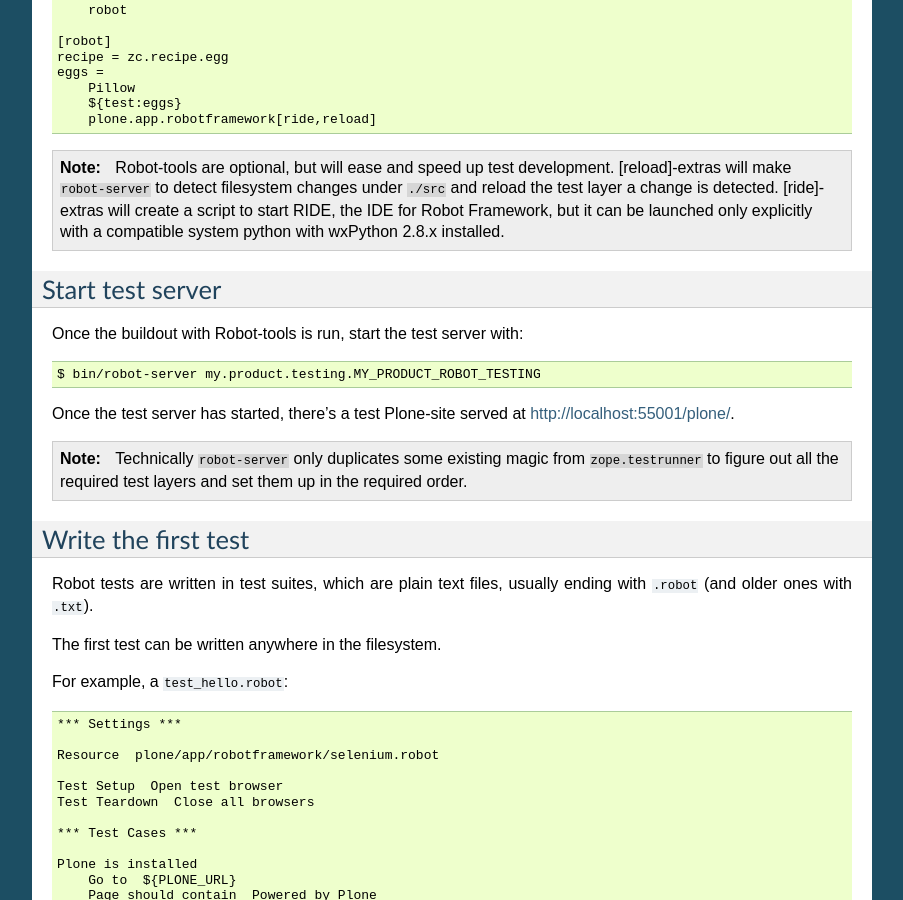
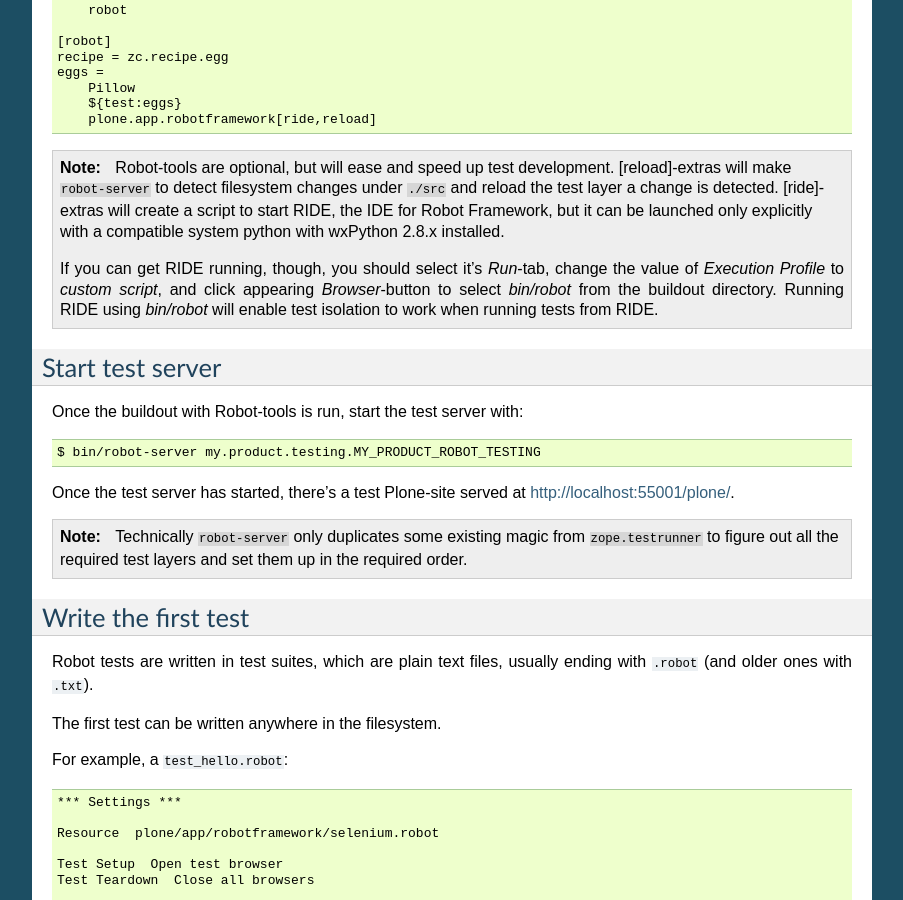
Before and after one commit to plone/plone.app.robotframework, a Sphinx documentation site: the page built from docs/source/happy.rst, in a window 1280 px wide and 900 px high, scrolled down 1493 px. Shown: the whole window, without its empty margins (198-1101 px from the left). Built offline with Sphinx 7.4.7, drawn with Linux system fonts in a browser that asks for light colours.

Commit message:
Add minimal notes on how to configure RIDE before first use

```diff
--- a/docs/source/happy.rst
+++ b/docs/source/happy.rst
@@ -102,6 +102,12 @@
    RIDE, the IDE for Robot Framework, but it can be launched only
    explicitly with a compatible system python with wxPython 2.8.x
    installed.
+
+   If you can get RIDE running, though, you should select it's *Run*-tab,
+   change the value of *Execution Profile* to *custom script*, and click
+   appearing *Browser*-button to select *bin/robot* from the buildout
+   directory. Running RIDE using *bin/robot* will enable test isolation
+   to work when running tests from RIDE.
 
 
 Start test server
```
